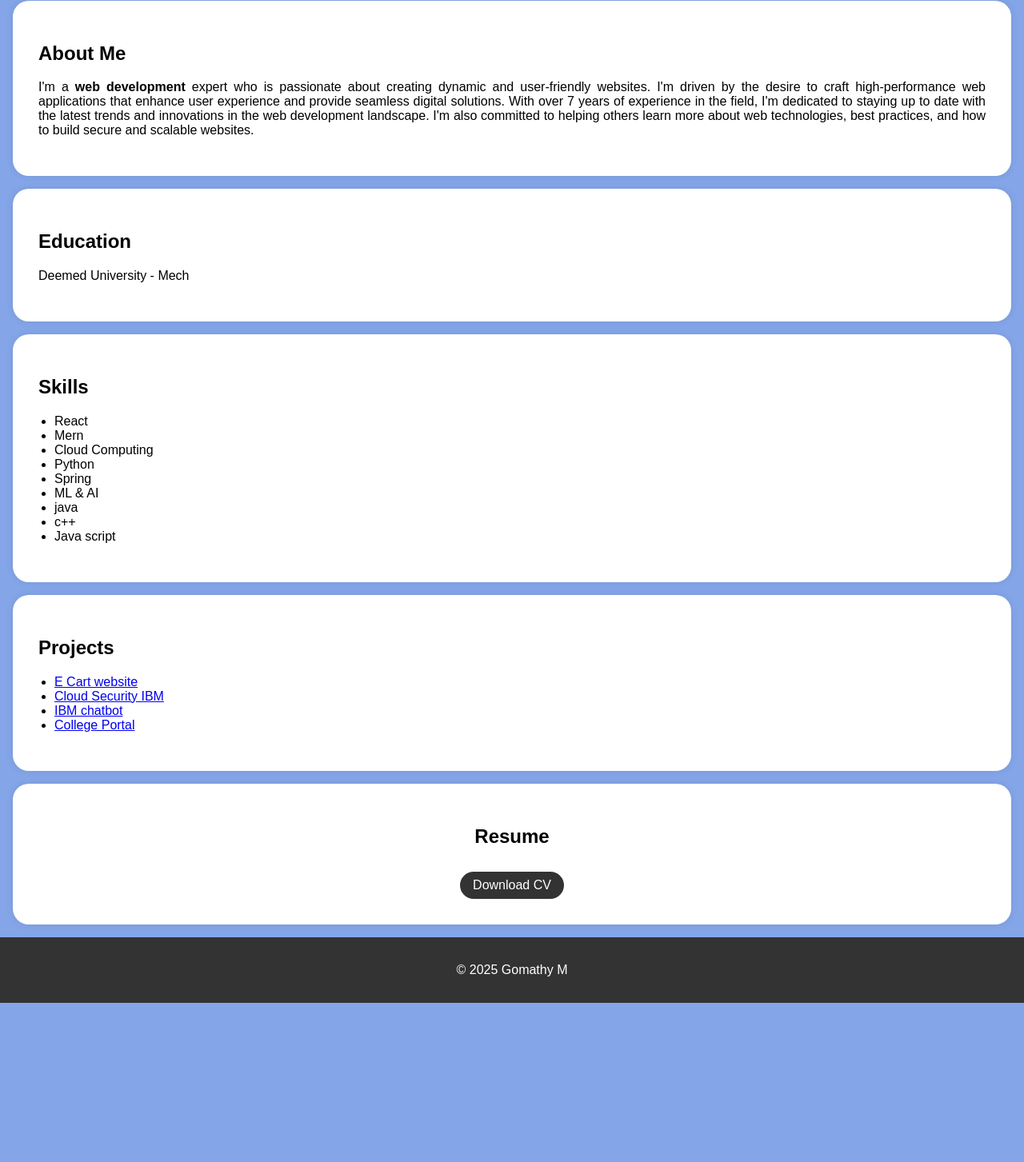
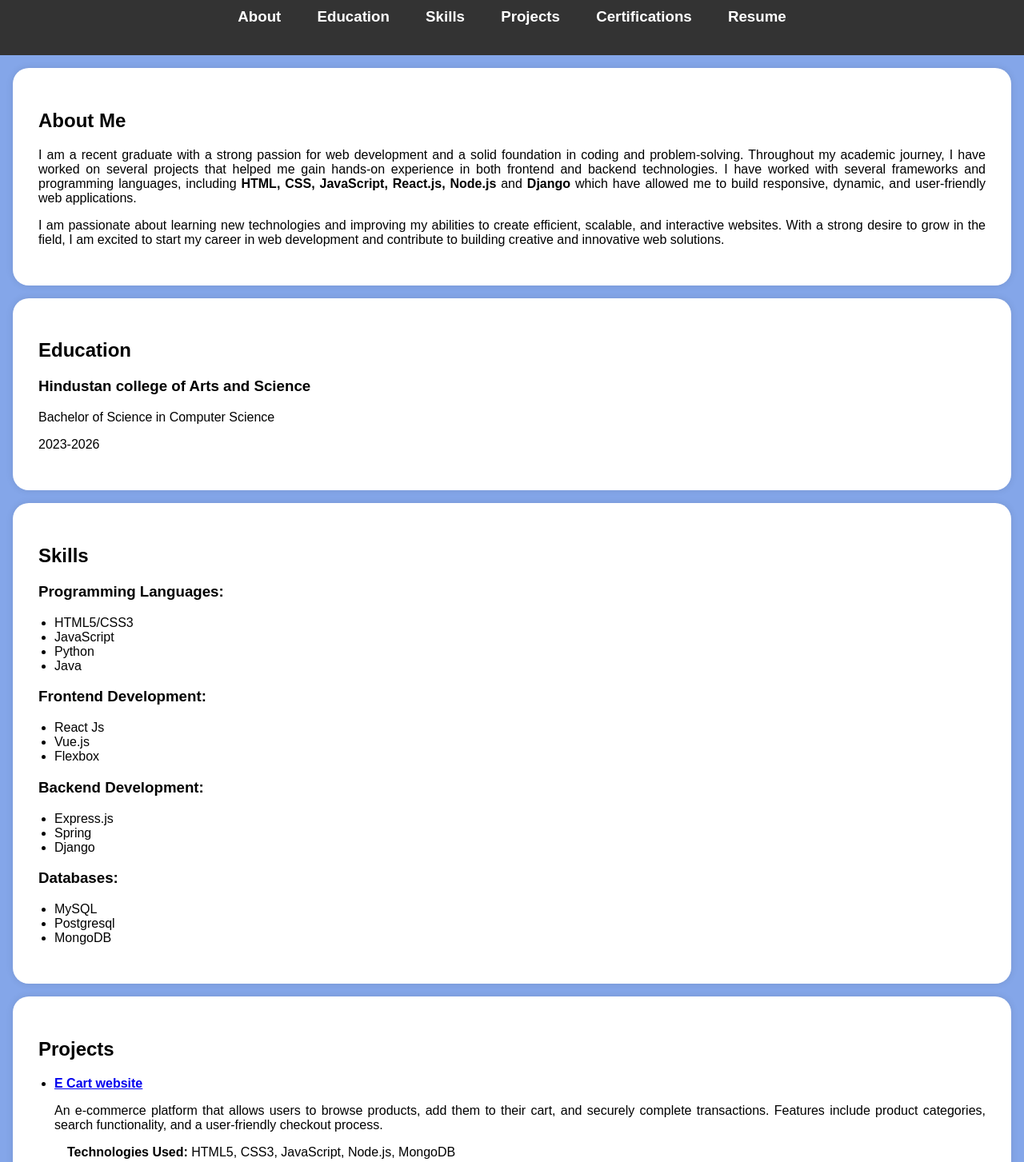
Before and after one commit to gomathi1828/Gomathi-portfolio, a plain HTML site: page index.1.html in a window 1280 px wide. Shown: the part 246-1699 px from the top of the page at 80% size. Before the commit the page ends 1500 px from the top, so only its background shows below. Drawn offline with Linux system fonts and the light colour scheme.

Commit message:
Update index.1.html

```diff
--- a/index.1.html
+++ b/index.1.html
@@ -2,7 +2,8 @@
 <html>
 <head>
     <title>Portfolio</title>
-    <style>
+
+        <style>
         body {
             font-family: Arial, sans-serif;
             margin: 0;
@@ -95,40 +96,48 @@
     <header>
         <div class="header-content">
             <!-- Add your profile picture here -->
-            <img src="gomathi1.jpg" alt="Your Profile Picture" class="profile-picture">
-            <h1>Gomathy M</h1>
-            <p>Am Software Devloper </p>
+            <img src="" alt="Your Profile Picture" class="profile-picture">
+            <h1> Gomathy M</h1>
+            <h3><b>Full Stack Web application  Developer</b></h3>
         </div>
     </header>
 
     <nav>
+
         <ul>
-            <li><a href="#about">About</a></li>
+            <br>
+            <h3>
+            <li><a href="#about"><b>About</b></a></li>
             <li><a href="#education">Education</a></li>
             <li><a href="#skills">Skills</a></li>
             <li><a href="#projects">Projects</a></li>
+            <li><a href="#certs">Certifications</a></li>
             <li><a href="#resume">Resume</a></li>
 
+            </h3>
+            <br>
         </ul>
+
     </nav>
 
     <section id="about">
         <div class="section-content">
             <h2>About Me</h2>
-            <p>I'm a <b>web development</b> expert who is passionate about creating dynamic and user-friendly websites.
-                I'm driven by the desire to craft high-performance web applications that enhance user experience and provide
-                 seamless digital solutions. With over 7 years of experience in the field, I'm dedicated to staying up to date
-                 with the latest trends and innovations in the
-                 web development landscape. I'm also committed to helping others learn more about web technologies,
-                 best practices, and how to build secure and scalable websites.</p>
+            <p>I am a recent graduate with a strong passion for web development and a solid foundation in coding and problem-solving. Throughout my academic journey, I have worked on several projects that helped me gain hands-on experience in both frontend and backend technologies.
+                I have worked with several frameworks and programming languages, including <b>HTML, CSS, JavaScript, React.js, Node.js</b> and <b> Django </b> which have allowed me to build responsive, dynamic, and user-friendly web applications.</p>
 
+            <p>
+                I am passionate about learning new technologies and improving my abilities to create efficient, scalable, and interactive websites. With a strong desire to grow in the field, I am excited to start my career in web development and contribute to building creative and innovative web solutions.
+            </p>
         </div>
     </section>
 
     <section id="education">
         <div class="section-content">
-            <h2>Education</h2>
-            <p>Deemed University  - Mech</p>
+            <h1><b>Education</b> </h1>
+            <h3>Hindustan college of Arts and Science</br></h3>
+            <p>Bachelor of Science in Computer Science<p>
+            <p>   2023-2026<p>
 
 
         </div>
@@ -136,18 +145,36 @@
 
     <section id="skills">
         <div class="section-content">
-            <h2>Skills</h2>
+            <h1>Skills</h1>
+            <h3><b>Programming Languages:</b></h3>
             <ul>
-                <li>React</li>
-                <li>Mern</li>
-                <li>Cloud Computing</li>
+                <li>HTML5/CSS3</li>
+                <li>JavaScript</li>
                 <li>Python</li>
+                <li>Java</li>
+            </ul>
+
+            <h3><b>Frontend Development:</b></h3>
+            <ul>
+                <li>React Js</li>
+                <li>Vue.js</li>
+                <li>Flexbox</li>
+            </ul>
+
+            <h3><b>Backend Development:</b></h3>
+            <ul>
+                <li>Express.js</li>
                 <li>Spring</li>
-                <li>ML & AI</li>
-                <li>java</li>
-                <li>c++</li>
-                <li>Java script</li>
+                <li>Django</li>
             </ul>
+            <h3> <b>Databases:</b></h3>
+            <ul>
+                <li>MySQL</li>
+                <li>Postgresql</li>
+                <li>MongoDB</li>
+            </ul>
+
+
         </div>
     </section>
 
@@ -155,12 +182,34 @@
         <div class="section-content">
             <h2>Projects</h2>
             <ul>
-                <li><a href="#">E Cart website</a></li>
-                <li><a href="#">Cloud Security IBM</a></li>
-                <li><a href="#">IBM chatbot</a></li>
-                <li><a href="#">College Portal</a></li>
+                <li><a href="#"><b>E Cart website</b></a></li>
+                <p>An e-commerce platform that allows users to browse products, add them to their cart, and securely complete transactions. Features include product categories, search functionality, and a user-friendly checkout process.</p>
+                <p><b>&ensp;&ensp;Technologies Used:</b> HTML5, CSS3, JavaScript, Node.js, MongoDB</p>
+                <li><a href="#"><b>Cloud Security IBM</b></a></li>
+                <p>A project focused on securing cloud-based systems using IBM’s cloud security tools. It involves setting up security protocols, user access management, and monitoring to protect cloud applications from potential vulnerabilities.</p>
+                <p><b>&ensp;&ensp;Technologies Used:</b> Python, IBM Watson API, JavaScript</p>
+                <li><a href="#"><b>IBM chatbot</b></a></li>
+                <p>A chatbot built using IBM Watson's AI technology to engage with users and answer their queries. The bot is designed for customer support, providing instant responses and improving user experience.</p>
+                <p><b>&ensp;&ensp;Technologies Used:</b> Python, IBM Watson API, Django, JavaScript</p>
+                <li><a href="#"><b>College Portal</b></a></li>
+                <p>A student portal where users can log in to view grades, schedules, assignments, and more. It helps students and faculty to access academic information, manage courses, and communicate effectively.</p>
+                <p><b>Technologies Used:</b> HTML5, CSS3, JavaScript, React Js, Node.js, MongoDB</p>
                 <!-- Add more project links here -->
             </ul>
+        </div>
+    </section>
+
+        <section id="certs">
+        <div class="section-content">
+            <h1><b>Certifications</b> </h1>
+            <ul>
+                <li> <p>Codecademy - Learn HTML & CSS </p></li>
+                <li> <p>freeCodeCamp - Back End Development with node.js</p></li>
+                <li> Udemy - Full Stack Web Developer Bootcamp</li>
+            </ul>
+
+
+
         </div>
     </section>
 
@@ -168,8 +217,8 @@
 
         <div class="section-content">
             <center>
-            <h2>Resume</h2>
-            <a href="file.pdf" target="_blank" class="download-button">Download CV</a>
+            <h1>Resume</h1>
+            <a href="file.pdf" target="_blank" class="download-button">Download Resume</a>
         </center>
         </div>
 
```
